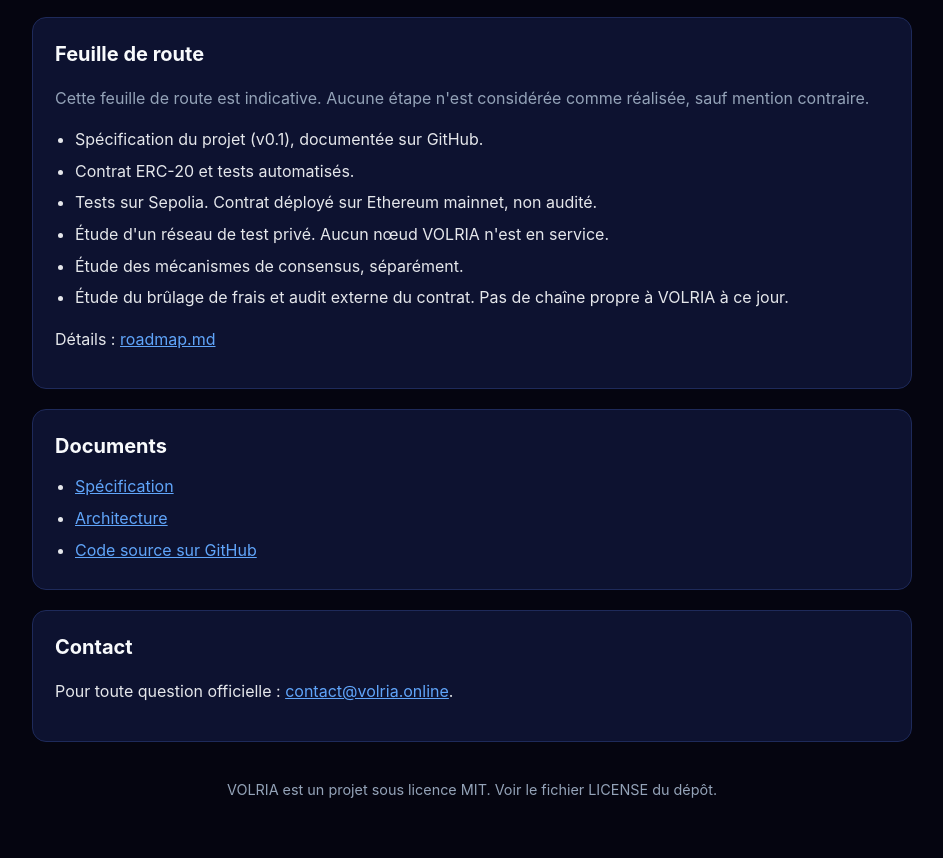
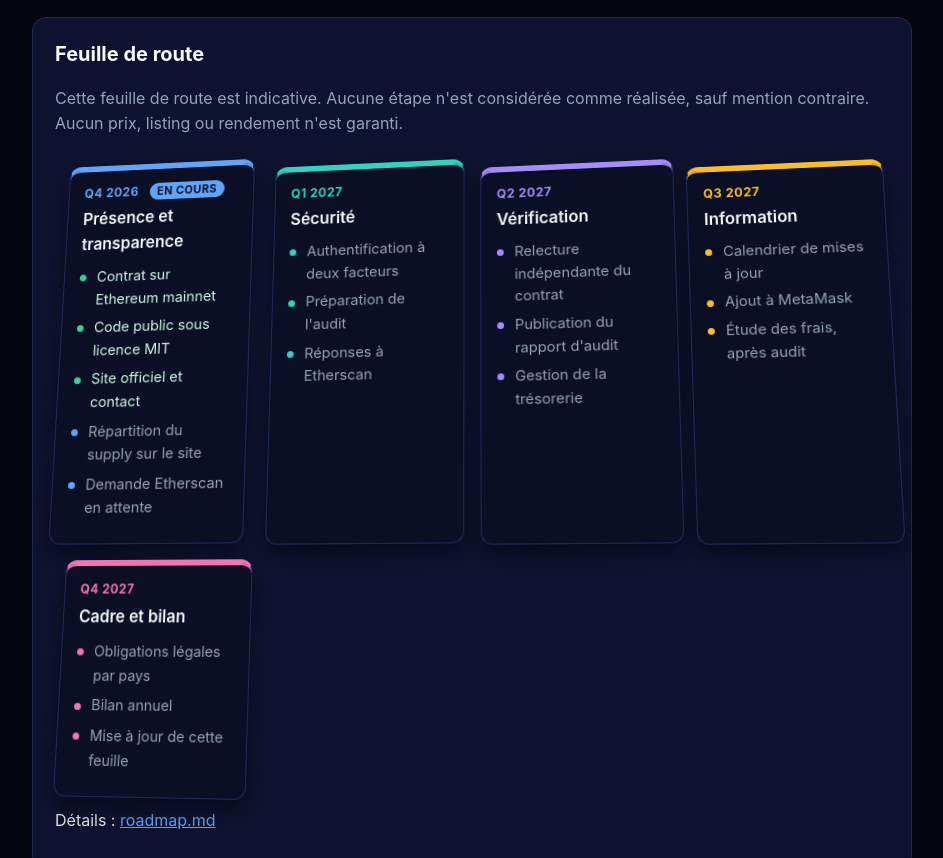
Before and after one commit to Maxchomakh/volria, a website: page docs/index.html in a window 1280 px wide. Shown: the part 930-1788 px from the top of the page, without its empty margins (168-1111 px from the left). Drawn offline with Linux system fonts and the light colour scheme.

Commit message:
Site : feuille de route par trimestre en cartes colorées
Co-Authored-By: Claude Haiku 5.5 <noreply@anthropic.com>
Claude-Session: https://claude.ai/code/session_01A6uEhorn72wCpePVS12QAz

```diff
--- a/docs/index.html
+++ b/docs/index.html
@@ -77,6 +77,27 @@
     ul { padding-left: 20px; margin: 0; }
     li { margin-bottom: 6px; }
     a { color: var(--accent); }
+    .rm-grid { display: grid; grid-template-columns: repeat(auto-fit, minmax(170px, 1fr)); gap: 16px; perspective: 1000px; }
+    .rm-card {
+      background: #0a0f26;
+      border: 1px solid var(--border);
+      border-top: 4px solid var(--c);
+      border-radius: 12px;
+      padding: 16px;
+      box-shadow: 0 10px 24px rgba(0, 0, 0, 0.45), 0 2px 0 var(--c) inset;
+      transform: rotateX(8deg) rotateY(-6deg);
+      transition: transform .3s ease, box-shadow .3s ease;
+    }
+    .rm-card:hover { transform: rotateX(0) rotateY(0) translateY(-4px); box-shadow: 0 16px 32px rgba(0, 0, 0, 0.6); }
+    .rm-q { font-size: 0.8rem; font-weight: 700; letter-spacing: .5px; color: var(--c); margin: 0; }
+    .rm-t { font-size: 1.05rem; font-weight: 600; margin: 4px 0 10px; color: #f8fafc; }
+    .rm-card ul { list-style: none; padding: 0; }
+    .rm-card li { font-size: 0.92rem; color: var(--muted); padding-left: 18px; position: relative; margin-bottom: 6px; }
+    .rm-card li::before { content: ""; position: absolute; left: 0; top: 0.55em; width: 7px; height: 7px; border-radius: 50%; background: var(--c); }
+    .rm-card li.done::before { background: #34d399; }
+    .rm-card li.done { color: #d1fae5; }
+    .rm-now { font-size: 0.72rem; font-weight: 700; color: #0a0f26; background: var(--c); border-radius: 999px; padding: 2px 8px; margin-left: 8px; vertical-align: middle; }
+    @media (prefers-reduced-motion: reduce) { .rm-card { transform: none; } .rm-card:hover { transform: none; } }
     footer { color: var(--muted); font-size: 0.9rem; text-align: center; padding-top: 16px; }
   </style>
 </head>
@@ -120,16 +141,57 @@
 
   <section class="card">
     <h2>Feuille de route</h2>
-    <p style="color:var(--muted);">Cette feuille de route est indicative. Aucune étape n'est considérée comme réalisée, sauf mention contraire.</p>
-    <ul>
-      <li>Spécification du projet (v0.1), documentée sur GitHub.</li>
-      <li>Contrat ERC-20 et tests automatisés.</li>
-      <li>Tests sur Sepolia. Contrat déployé sur Ethereum mainnet, non audité.</li>
-      <li>Étude d'un réseau de test privé. Aucun nœud VOLRIA n'est en service.</li>
-      <li>Étude des mécanismes de consensus, séparément.</li>
-      <li>Étude du brûlage de frais et audit externe du contrat. Pas de chaîne propre à VOLRIA à ce jour.</li>
-    </ul>
-    <p>Détails : <a href="roadmap.md">roadmap.md</a></p>
+    <p style="color:var(--muted);">Cette feuille de route est indicative. Aucune étape n'est considérée comme réalisée, sauf mention contraire. Aucun prix, listing ou rendement n'est garanti.</p>
+    <div class="rm-grid">
+      <div class="rm-card" style="--c:#60a5fa">
+        <p class="rm-q">Q4 2026 <span class="rm-now">EN COURS</span></p>
+        <p class="rm-t">Présence et transparence</p>
+        <ul>
+          <li class="done">Contrat sur Ethereum mainnet</li>
+          <li class="done">Code public sous licence MIT</li>
+          <li class="done">Site officiel et contact</li>
+          <li>Répartition du supply sur le site</li>
+          <li>Demande Etherscan en attente</li>
+        </ul>
+      </div>
+      <div class="rm-card" style="--c:#2dd4bf">
+        <p class="rm-q">Q1 2027</p>
+        <p class="rm-t">Sécurité</p>
+        <ul>
+          <li>Authentification à deux facteurs</li>
+          <li>Préparation de l'audit</li>
+          <li>Réponses à Etherscan</li>
+        </ul>
+      </div>
+      <div class="rm-card" style="--c:#a78bfa">
+        <p class="rm-q">Q2 2027</p>
+        <p class="rm-t">Vérification</p>
+        <ul>
+          <li>Relecture indépendante du contrat</li>
+          <li>Publication du rapport d'audit</li>
+          <li>Gestion de la trésorerie</li>
+        </ul>
+      </div>
+      <div class="rm-card" style="--c:#fbbf24">
+        <p class="rm-q">Q3 2027</p>
+        <p class="rm-t">Information</p>
+        <ul>
+          <li>Calendrier de mises à jour</li>
+          <li>Ajout à MetaMask</li>
+          <li>Étude des frais, après audit</li>
+        </ul>
+      </div>
+      <div class="rm-card" style="--c:#f472b6">
+        <p class="rm-q">Q4 2027</p>
+        <p class="rm-t">Cadre et bilan</p>
+        <ul>
+          <li>Obligations légales par pays</li>
+          <li>Bilan annuel</li>
+          <li>Mise à jour de cette feuille</li>
+        </ul>
+      </div>
+    </div>
+    <p style="margin-top:14px;">Détails : <a href="roadmap.md">roadmap.md</a></p>
   </section>
 
   <section class="card">
```
